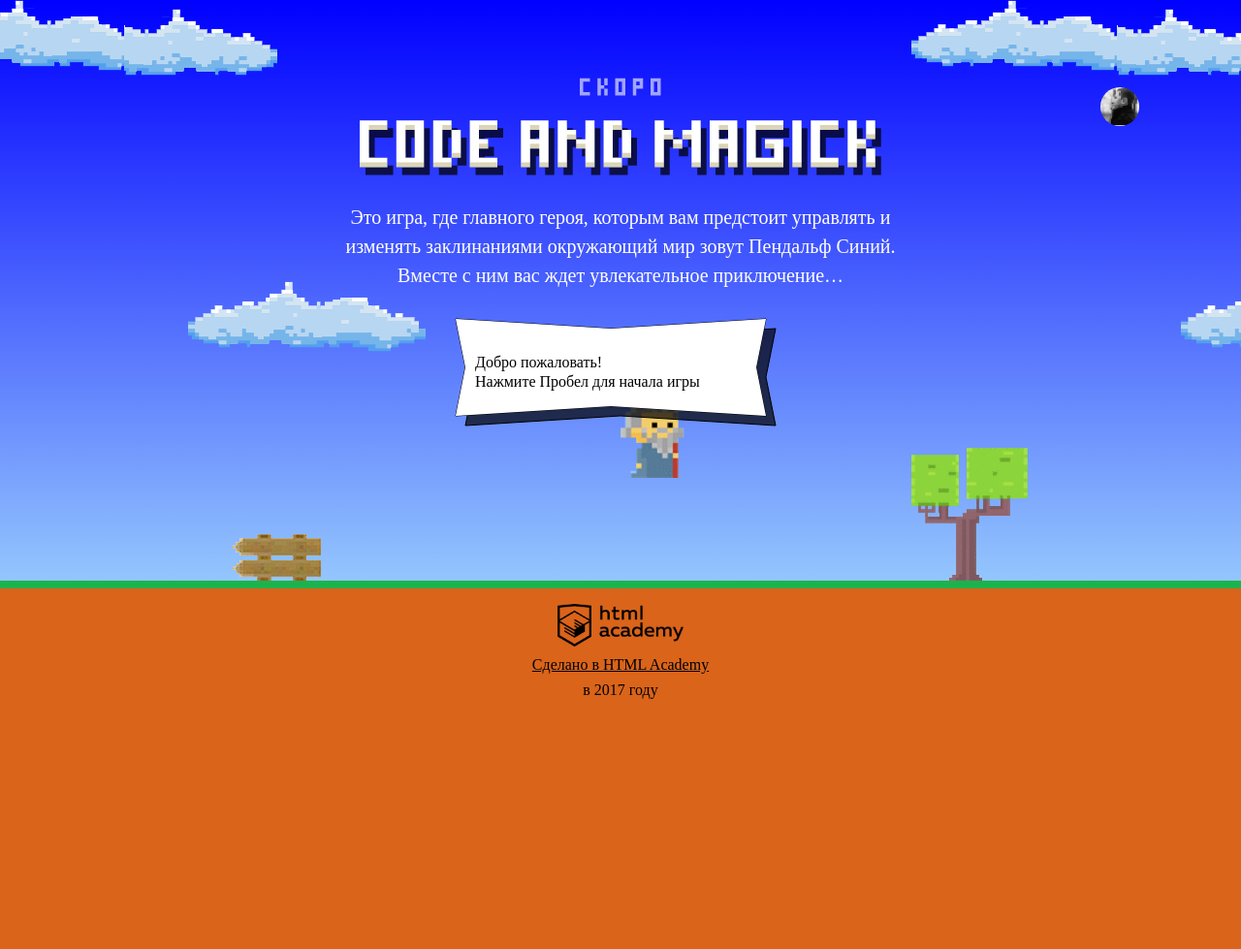
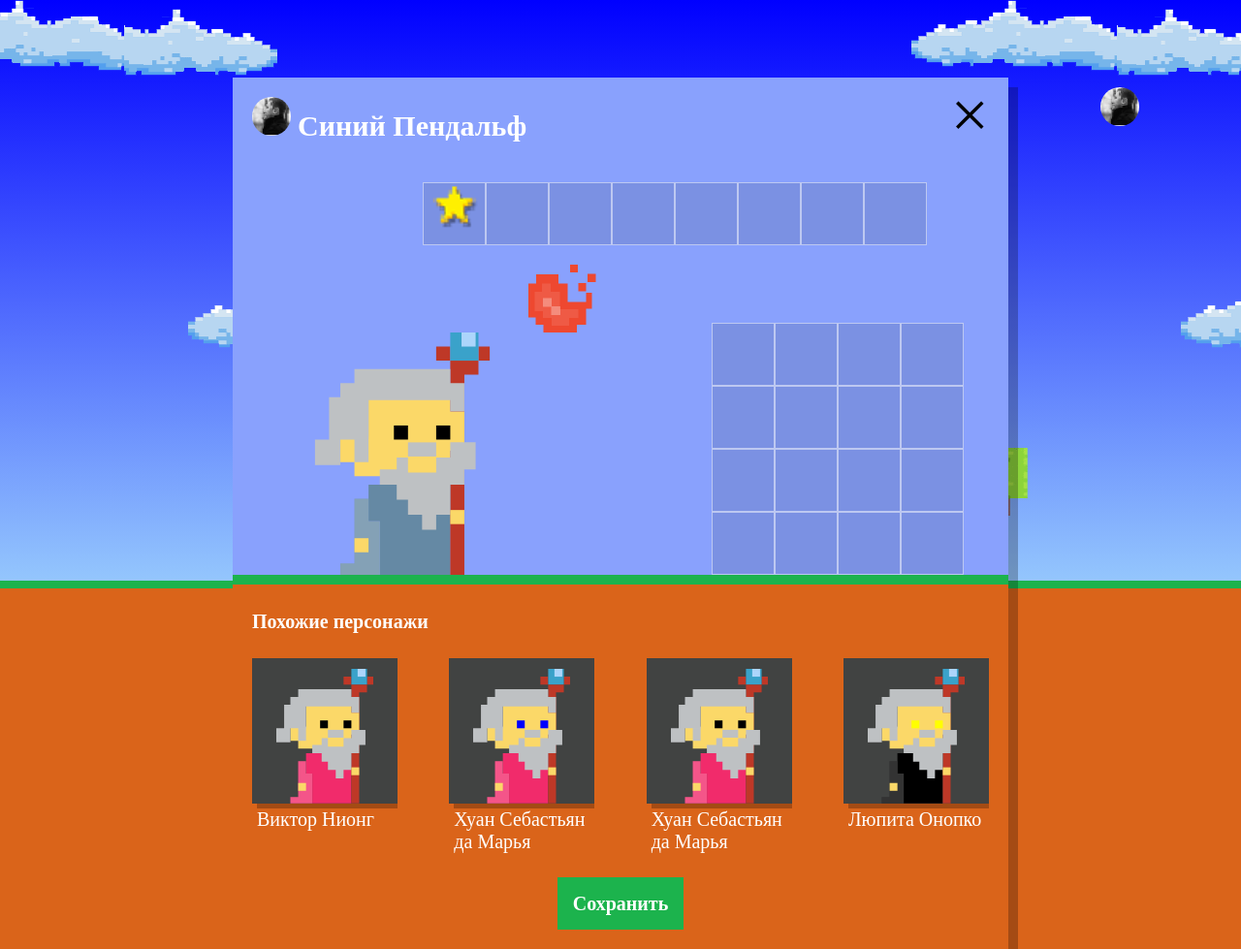
Before and after one commit to ArkadyKid/1058347-code-and-magick-18, a website: page index.html in a window 1280 px wide. Shown: the whole page at 97% size. Before the commit the page ends 800 px from the top, so only its background shows below. Drawn offline with Linux system fonts and the light colour scheme; a web font is replaced by a local one.

Commit message:
add function generate random wizard

```diff
--- a/index.html
+++ b/index.html
@@ -203,6 +203,7 @@
 </script>
 
 <script src="js/stat.js"></script>
+<script src="js/setup.js"></script>
 <script src="js/game.js"></script>
 
 </body>
--- /dev/null
+++ b/js/setup.js
@@ -0,0 +1,47 @@
+'use strict';
+
+var ARRAY_LENGTH = 4;
+var userDialogElement = document.querySelector('.setup');
+var setupElement = userDialogElement.querySelector('.setup-similar');
+var similarListElement = userDialogElement.querySelector('.setup-similar-list');
+var similarWizardTemplate = document.querySelector('#similar-wizard-template').content.querySelector('.setup-similar-item');
+var fragment = document.createDocumentFragment();
+var namesArray = ['Иван', 'Хуан Себастьян', 'Мария', 'Кристоф', 'Виктор', 'Юлия', 'Люпита', 'Вашингтон'];
+var surnamesArray = ['да Марья', 'Верон', 'Мирабелла', 'Вальц', 'Онопко', 'Топольницкая', 'Нионг', 'Ирвинг'];
+var coatColorArray = ['rgb(101, 137, 164)', 'rgb(241, 43, 107)', 'rgb(146, 100, 161)', 'rgb(56, 159, 117)', 'rgb(215, 210, 55)', 'rgb(0, 0, 0)'];
+var eyesColorArray = ['black', 'red', 'blue', 'yellow', 'green'];
+var wizardsArray = [];
+
+var generateRandomNumber = function (array) {
+  return Math.floor(Math.random() * array.length);
+};
+
+var generateWizards = function () {
+  for (var i = 0; i < ARRAY_LENGTH; i++) {
+    wizardsArray[i] = {
+      name: namesArray[generateRandomNumber(namesArray)],
+      surname: surnamesArray[generateRandomNumber(surnamesArray)],
+      coatColor: coatColorArray[generateRandomNumber(coatColorArray)],
+      eyesColor: eyesColorArray[generateRandomNumber(eyesColorArray)],
+    };
+  }
+  return wizardsArray;
+};
+
+generateWizards();
+
+var renderWizard = function (wizard) {
+  var wizardElement = similarWizardTemplate.cloneNode(true);
+  wizardElement.querySelector('.setup-similar-label').textContent = wizard.name + ' ' + wizard.surname;
+  wizardElement.querySelector('.wizard-coat').style.fill = wizard.coatColor;
+  wizardElement.querySelector('.wizard-eyes').style.fill = wizard.eyesColor;
+  return wizardElement;
+};
+
+for (var i = 0; i < ARRAY_LENGTH; i++) {
+  fragment.appendChild(renderWizard(wizardsArray[i]));
+}
+
+similarListElement.appendChild(fragment);
+userDialogElement.classList.remove('hidden');
+setupElement.classList.remove('hidden');
--- a/js/stat.js
+++ b/js/stat.js
@@ -41,8 +41,10 @@ var getMaxElement = function (arr) {
         arr[i] = maxElement;
       }
     }
+    return maxElement;
+  } else {
+    return null;
   }
-  return maxElement;
 };
 
 window.renderStatistics = function (ctx, names, times) {
```
